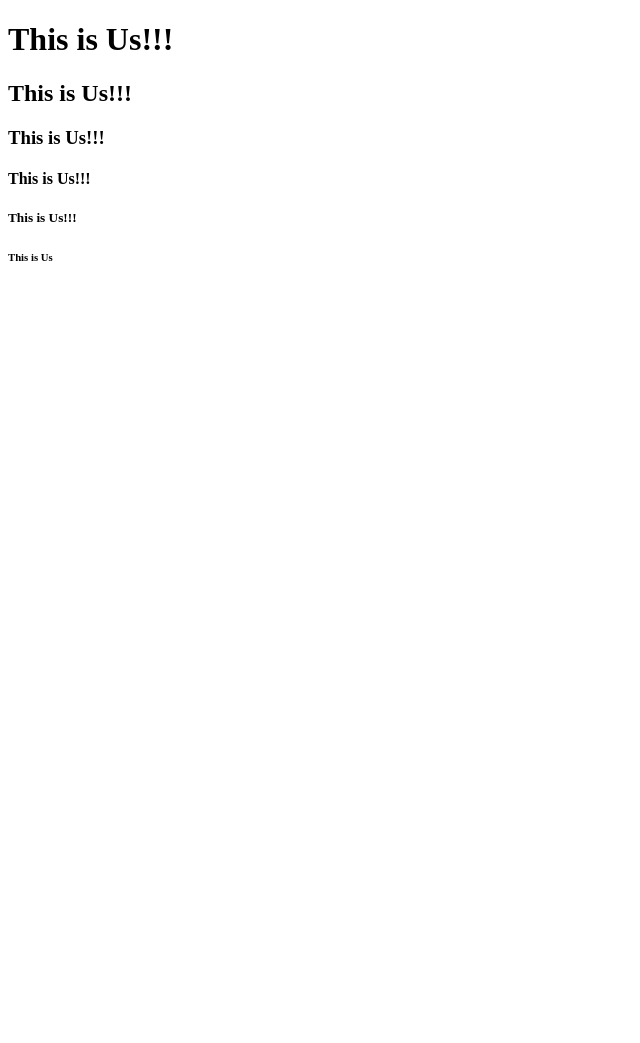
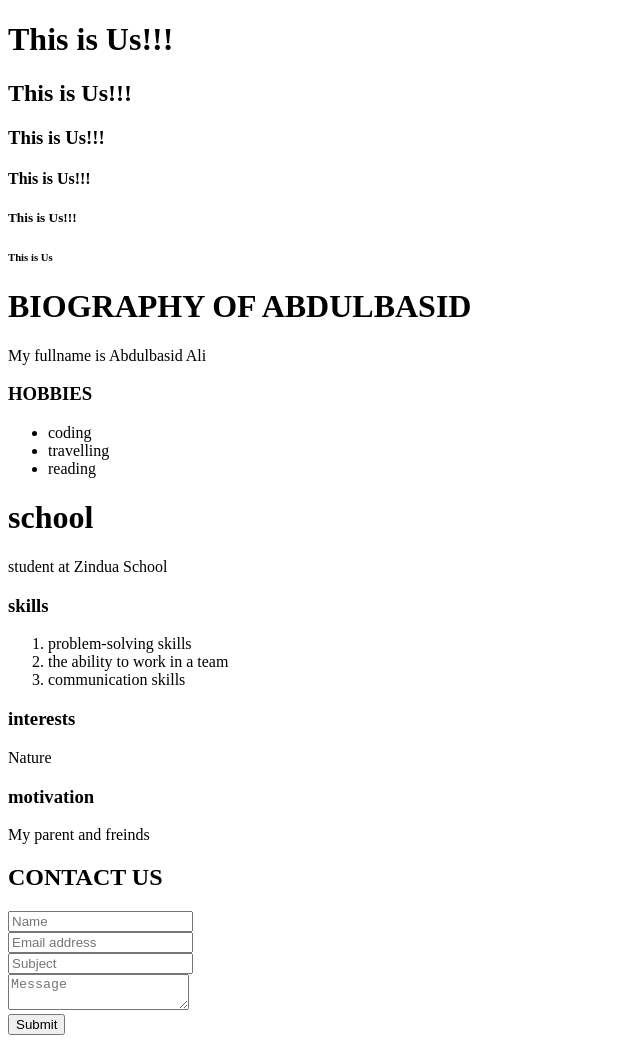
Before and after one commit to Abdulbasid7/html-css, a plain HTML site: page index.html in a window 1280 px wide. Shown: the whole page, without its empty margins (0-640 px from the left). Before the commit the page ends 800 px from the top, so only its background shows below. Drawn offline with Linux system fonts and the light colour scheme.

Commit message:
added a form input and line breaks

```diff
--- a/index.html
+++ b/index.html
@@ -11,7 +11,46 @@
     <h4>This is Us!!!</h4>
     <h5>This is Us!!!</h5>
     <h6> This is Us</h6>
+    <h1>BIOGRAPHY OF ABDULBASID</h1>
+        <P>My fullname is Abdulbasid Ali</P>
+        <h3>HOBBIES</h3>
+        <ul>
+        <li>coding</li>
+        <li>travelling</li>
+        <li>reading</li>
+        </ul>
 
+        <h1>school</h1>
+        <p>student at Zindua School</p>
+
+        <h3>skills</h3>
+
+        <ol>
+            <li>problem-solving skills</li>
+            <li>the ability to work in a team</li>
+            <li>communication skills</li>
+
+        </ol>
+        <h3>interests</h3>
+        <p>Nature</p>
+        <h3>motivation</h3>
+
+
+        <p>My parent and freinds</p>
+        <h2>CONTACT US</h2>
+        <form >
+
+
+        <input type="text" id="input-name" placeholder="Name">
+        <br>
+        <input type="email" id="input-email" placeholder="Email address">
+        <br>
+        <input type="text" id="input-subject" placeholder="Subject">
+        <br>
+        <textarea name="message" type="text" id="input-message" placeholder="Message"></textarea>
+        <br>
+        <input type="submit" value="Submit" id="input-submit">
+        </form>
 
 </body>
 </html>
```
